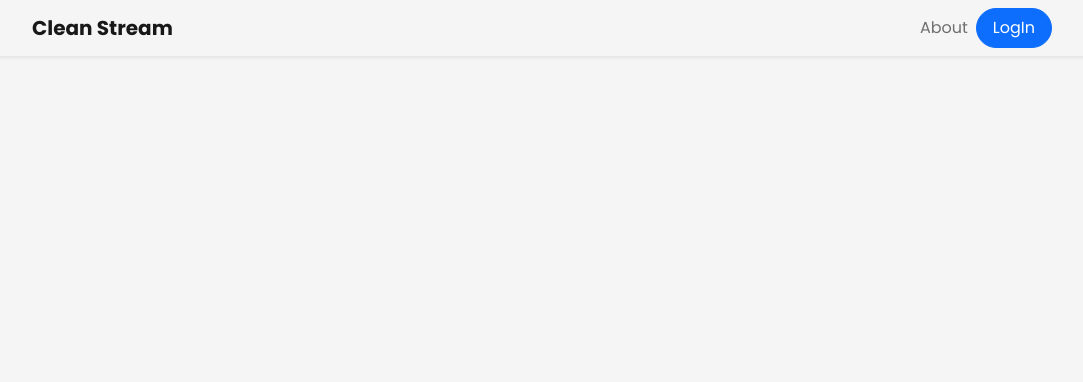
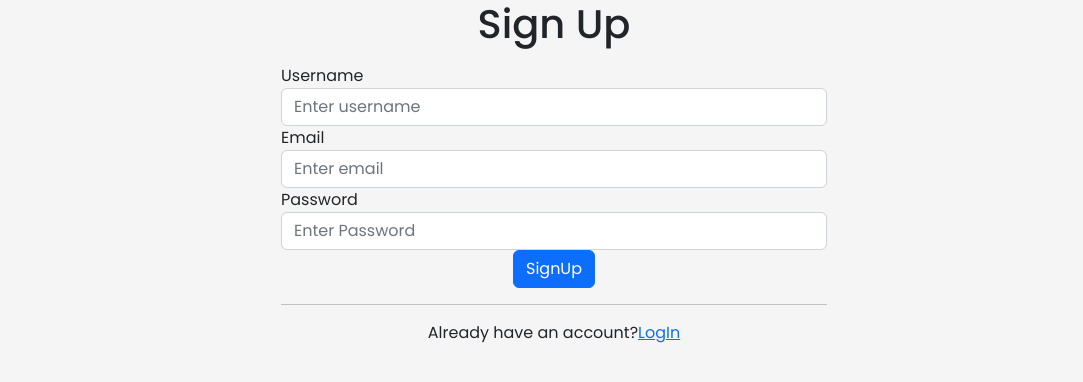
Before and after one commit to MICHAELMUNAVU83/clean-stream, a React (Create React App) app in the folder client/: page / in a window 1280 px wide. Shown: the top 382 px of the page, without its empty margins (86-1169 px from the left). Built offline with nearby package versions, Linux system fonts and the light colour scheme.

Commit message:
bins json

```diff
--- a/client/package.json
+++ b/client/package.json
@@ -8,8 +8,10 @@
     "@testing-library/react": "^13.4.0",
     "@testing-library/user-event": "^13.5.0",
     "bootstrap": "^5.2.3",
+    "mapbox-gl": "^2.11.0",
     "react": "^18.2.0",
     "react-dom": "^18.2.0",
+    "react-map-gl": "^7.0.19",
     "react-router-dom": "^6.4.3",
     "react-scripts": "5.0.1",
     "web-vitals": "^2.1.4"
--- a/client/src/App.js
+++ b/client/src/App.js
@@ -7,36 +7,51 @@ import LandingPage from "./components/LandingPage";
 
 function App() {
 
+  const [storedToken, setStoredToken] = useState(localStorage.getItem("token"));
+  useEffect(() => {
+    console.log(storedToken);
+  }, [storedToken]);
+
   const [user, setUser] = useState(null);
+
   useEffect(() => {
-    const token = localStorage.getItem("token");
-    if (token) {
+    if (storedToken) {
       fetch("/api/v1/profile", {
+        method: "GET",
         headers: {
-          Authorization: `Bearer ${token}`,
+          Accepts: "application/json",
+          "Content-Type": "application/json",
+          Authorization: `Bearer ${localStorage.token}`,
         },
       })
         .then((r) => r.json())
-        .then((user) => setUser(user));
+        .then((data) => setUser(data.user));
     }
-  }, []);
-
-
-
-
-
-
+  }, [storedToken]);
 
   return (
     <>
+      <div>
       <Router>
         <Routes>
-          <Route path="/" element={<LandingPage user={user} setUser={setUser} />} />
-          <Route path="/signup" element={<SignUp setUser={setUser} />} />
-          <Route path="/login" element={<Login setUser={setUser} />} />
-          <Route path="/hello" element={<Hello user={user} setUser={setUser} />} />
+          {storedToken ? (
+            <Route
+              path="/"
+              element={<Hello user={user} setStoredToken={setStoredToken} />}
+            />
+          ) : (
+            <Route
+              path="/"
+              element={<SignUp setStoredToken={setStoredToken} />}
+            />
+          )}
+          <Route
+            path="/login"
+            element={<Login setStoredToken={setStoredToken} />}
+          />
         </Routes>
       </Router>
+    </div>
     </>
   );
 }
--- a/client/src/Hello.js
+++ b/client/src/Hello.js
@@ -1,12 +1,17 @@
 import React from "react";
 import NavBar from "./components/NavBar";
 
-function Hello({ user, setUser }) {
+function Hello({ user, setStoredToken }) {
 
   return (
     <>
-      <NavBar user={user} setUser={setUser} />
-      Hello {user? user.username : "Guest"}!
+      <NavBar user={user} setStoredToken={setStoredToken} />
+     <p>
+        {
+          user  ? `Hello ${user.username}!` : "Hello Guest!"
+        }
+
+     </p>
     </>
   );
 }
--- a/client/src/Login.js
+++ b/client/src/Login.js
@@ -1,7 +1,7 @@
 import { useState } from "react";
 import { useNavigate, Link } from "react-router-dom";
 
-function Login({ setUser }) {
+function Login({ setStoredToken }) {
   const [username, setUsername] = useState("");
   const [password, setPassword] = useState("");
   const [errors, setErrors] = useState([]);
@@ -28,7 +28,7 @@ function Login({ setUser }) {
       .then((data) => {
         if (data.jwt) {
           localStorage.setItem("token", data.token);
-          setUser(data.token);
+          setStoredToken(data.token);
           navigate("/");
         } else {
           setErrors(data.errors);
@@ -62,9 +62,9 @@ function Login({ setUser }) {
                         type="username"
                         name="username"
                         className="form-control"
-                        id="email"
+                        id="username"
                         aria-describedby="emailHelp"
-                        placeholder="Enter email"
+                        placeholder="Enter username"
                         autoComplete='username'
                         value={username}
                         onChange={(e) => setUsername(e.target.value)}
--- a/client/src/SignUp.js
+++ b/client/src/SignUp.js
@@ -1,11 +1,14 @@
 import { useState } from "react";
-import { Link } from "react-router-dom";
+import { Link, useNavigate } from "react-router-dom";
 
 
-function SignUp({ setUser }) {
+function SignUp({ setStoredToken }) {
   const [username, setUsername] = useState("");
   const [email, setEmail] = useState("");
   const [password, setPassword] = useState("");
+
+  const navigate = useNavigate();
+
   const handleSubmit = (e) => {
     e.preventDefault();
 
@@ -27,7 +30,9 @@ function SignUp({ setUser }) {
       .then((data) => {
         localStorage.setItem("token", data.token);
         console.log(data);
-        setUser(data.token);
+        setStoredToken(data.token);
+        navigate("/");
+
       });
 
     setUsername("");
@@ -35,40 +40,83 @@ function SignUp({ setUser }) {
     setPassword("");
   };
   return (
-    <div className="App">
+    <div className="container">
+    <div className="row">
+        <div className="col-md-6 mx-auto">
+            <div className="myform form ">
+                <div className="logo mb-3">
+                    <div className="col-md-12 text-center">
                         <h1>Sign Up</h1>
-      <form>
-        <label>
-          Username:
+                    </div>
+                </div>
+                <form
+                action=""
+                method="post"
+                name="login"
+                onSubmit={handleSubmit}
+                >
+                    <div className="form-group">
+                        <label htmlFor="exampleInputEmail1">Username</label>
                         <input
-            type="text"
-            name="name"
+                        type="username"
+                        name="username"
+                        className="form-control"
+                        id="username"
+                        aria-describedby="emailHelp"
+                        placeholder="Enter username"
+                        autoComplete='username'
                         value={username}
                         onChange={(e) => setUsername(e.target.value)}
                          />
-        </label>
-        <label>
-          Email:
+                    </div>
+                    <div className="form-group">
+                        <label htmlFor="exampleInputEmail1">Email</label>
                         <input
-            type="text"
+                        type="email"
                         name="email"
+                        className="form-control"
+                        id="email"
+                        aria-describedby="emailHelp"
+                        placeholder="Enter email"
+                        autoComplete='email'
                         value={email}
                         onChange={(e) => setEmail(e.target.value)}
                          />
-        </label>
-        <label>
-          Password:
+                    </div>
+                    <div className="form-group">
+                        <label htmlFor="exampleInputEmail1">Password</label>
                         <input
-            type="text"
+                        type="password"
                         name="password"
+                        id="password"
+                        className="form-control"
+                        aria-describedby="emailHelp"
+                        placeholder="Enter Password"
+                        autoComplete='current-password'
                         value={password}
                         onChange={(e) => setPassword(e.target.value)}
                          />
-        </label>
-        <button onClick={handleSubmit}>Submit</button>
+                    </div>
+                    <div className="col-md-12 text-center ">
+                        <button type="submit" className=" btn btn-block mybtn btn-primary tx-tfm">SignUp</button>
+                    </div>
+                    <div className="col-md-12 ">
+                        <div className="login-or">
+                            <hr className="hr-or"/>
+                            <div className="col-md-12 text-center">
+                              <p>
+                                Already have an account?
+                                <Link to="/login" className="ml-2">
+                                  LogIn
+                                </Link>
+                              </p>
+                            </div>
+                        </div>
+                    </div>
                   </form>
-      <p>Already have an account?</p>
-      <Link to="/login">Login</Link>
+                </div>
+              </div>
+            </div>
         </div>
   );
 }
--- a/client/src/components/NavBar.js
+++ b/client/src/components/NavBar.js
@@ -1,14 +1,11 @@
 import React from 'react'
 
-const NavBar = ({user, setUser}) => {
+const NavBar = ({user, setStoredToken}) => {
 
     const handleLogOut = () => {
         localStorage.setItem('token', null)
-        setUser(null)
+        setStoredToken(null)
     }
-
-
-
 
   return (
     <>
@@ -25,7 +22,7 @@ const NavBar = ({user, setUser}) => {
       aria-expanded="false"
       aria-label="Toggle navigation"
     >
-      <i className="fas fa-bars"></i>
+      <span className=""></span>
     </button>
 
 
```
Also changed, not shown: client/src/data/smartbins.json (added, +50 -0 lines), 1 other file (tests, documents, lock files or other folders). Lines whose indentation alone changed are shown as unchanged.
